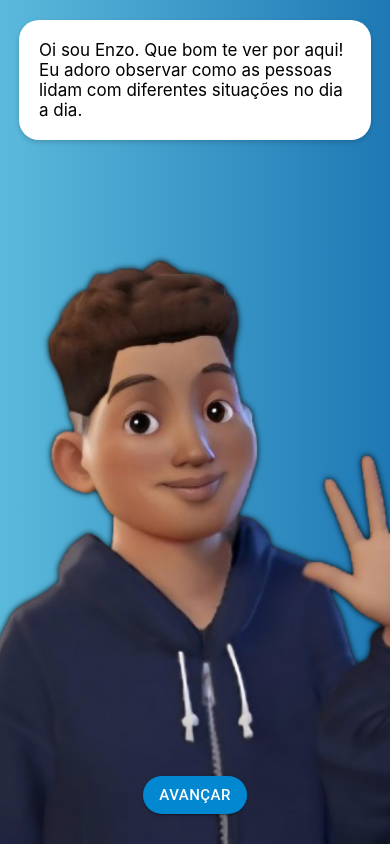
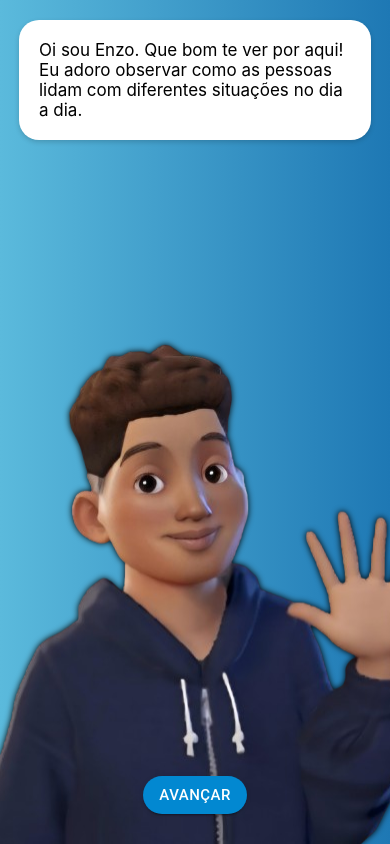
Before and after one commit to brunoleonardi/contraB, a React (Create React App) app: page / in a window 390 px wide. Built offline with nearby package versions, Linux system fonts and the light colour scheme.

Commit message:
new boy size

```diff
--- a/src/App.css
+++ b/src/App.css
@@ -115,6 +115,10 @@
 }
 
 @media (max-width: 768px) {
+  .boneco {
+    height: 60%;
+  }
+
   .messageLayout {
     font-size: 17px;
     width: 80%;
```
